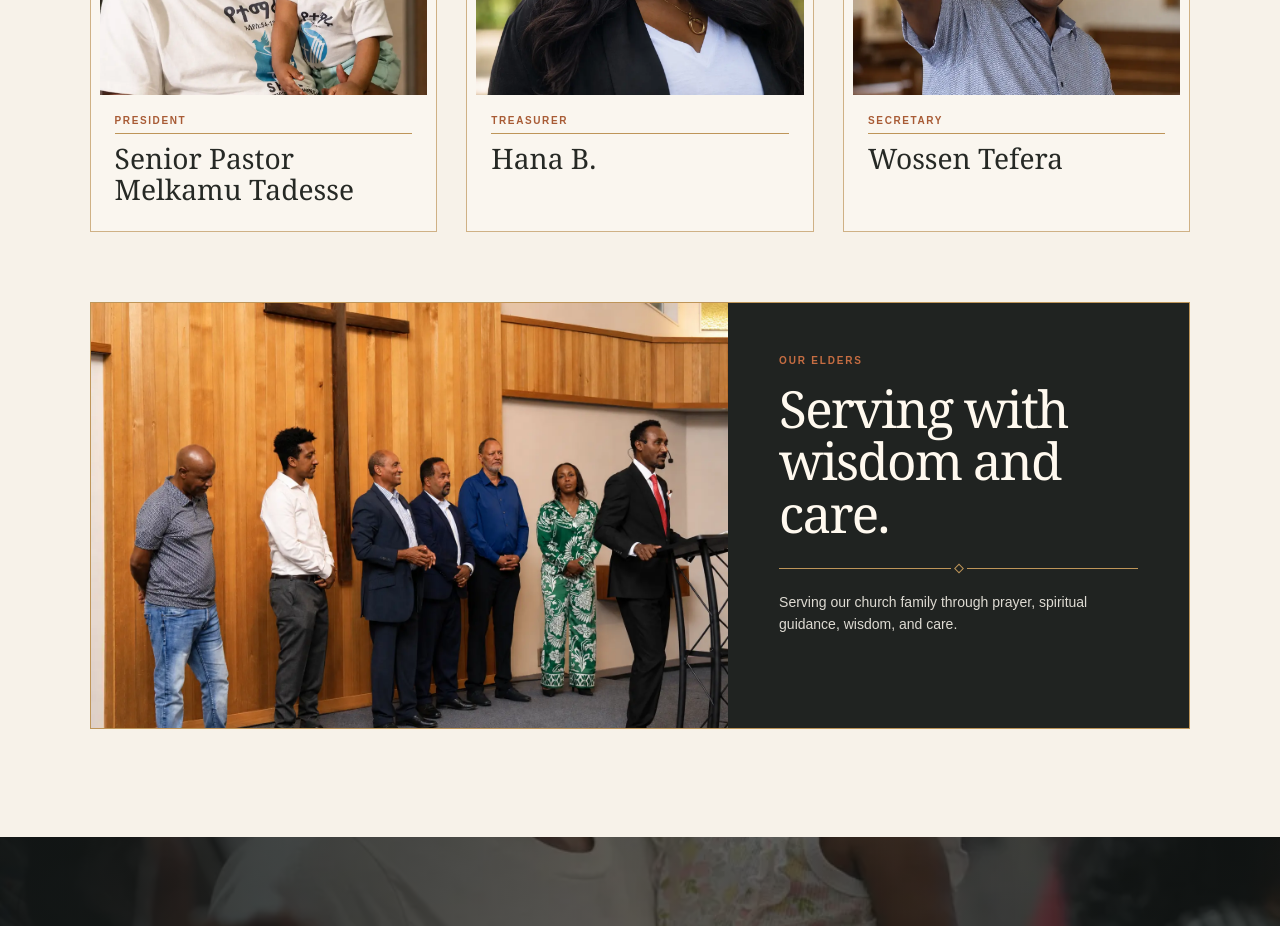
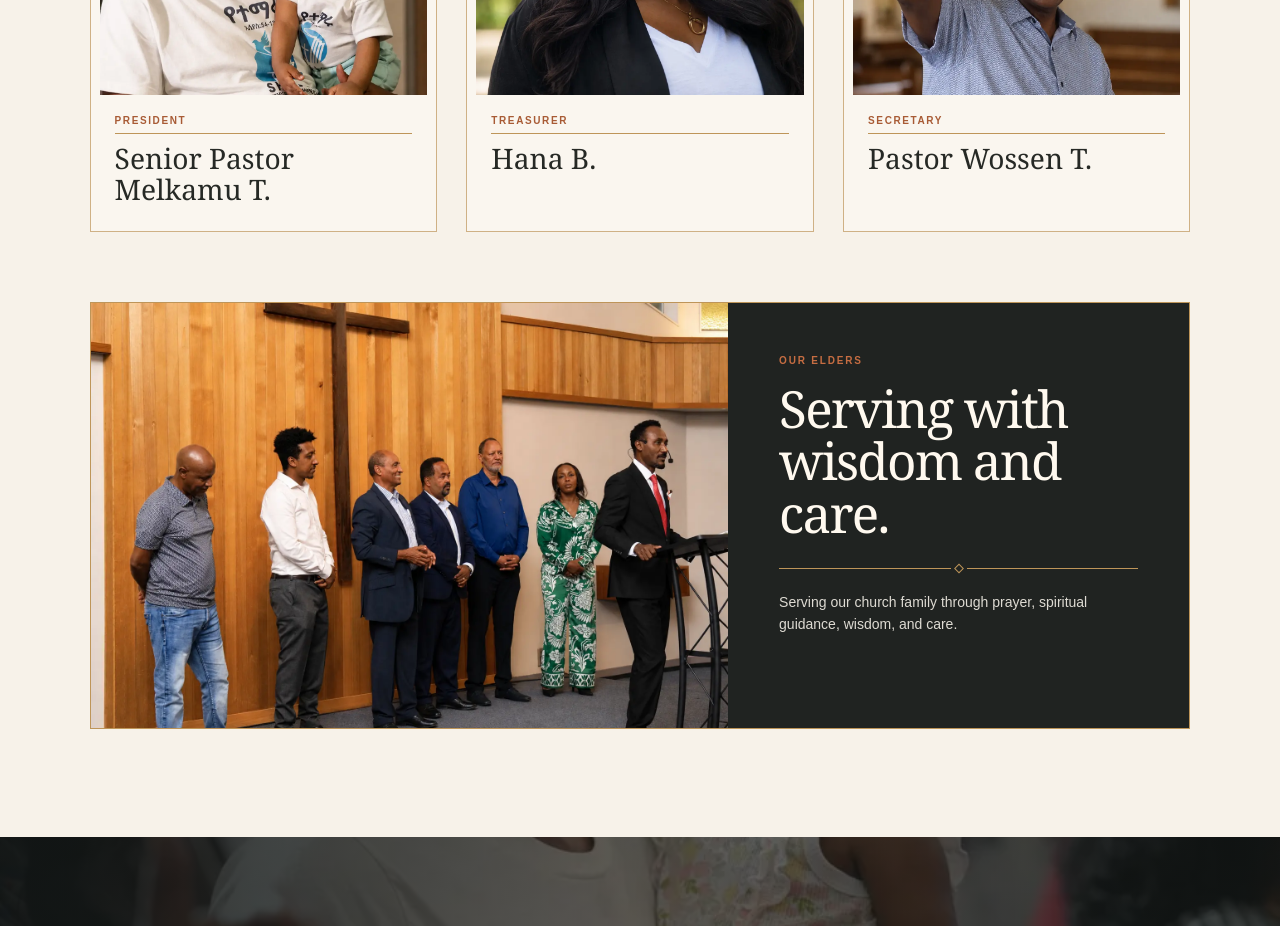
Before and after one commit to Eba-1/Shalom-Ethiopian-Evangelical-Church, a Next.js app: page /about in a window 1280 px wide. Shown: the part 3620-4546 px from the top of the page. Built offline with nearby package versions, Linux system fonts and the light colour scheme.

Commit message:
About section done

```diff
--- a/app/about/page.tsx
+++ b/app/about/page.tsx
@@ -61,7 +61,7 @@ const pastors = [
 const boardMembers = [
   {
     role: "President",
-    name: "Senior Pastor Melkamu Tadesse",
+    name: "Senior Pastor Melkamu T.",
     image: "/board/melkamu-tadesse-president.webp",
     alt: "Senior Pastor Melkamu Tadesse, President of the church board",
   },
@@ -73,7 +73,7 @@ const boardMembers = [
   },
   {
     role: "Secretary",
-    name: "Wossen Tefera",
+    name: "Pastor Wossen T.",
     image: "/board/wossen-tefera-secretary.webp",
     alt: "Wossen Tefera, Secretary of the church board",
   },
```
